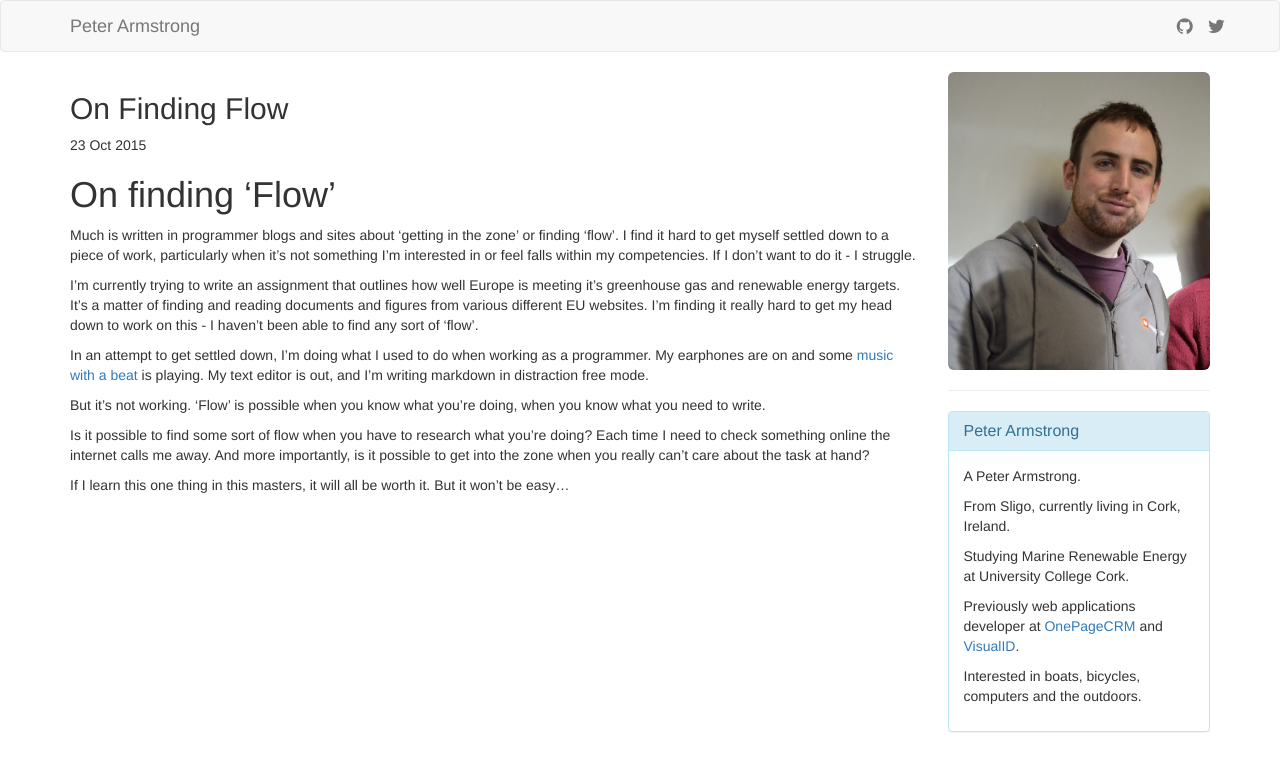
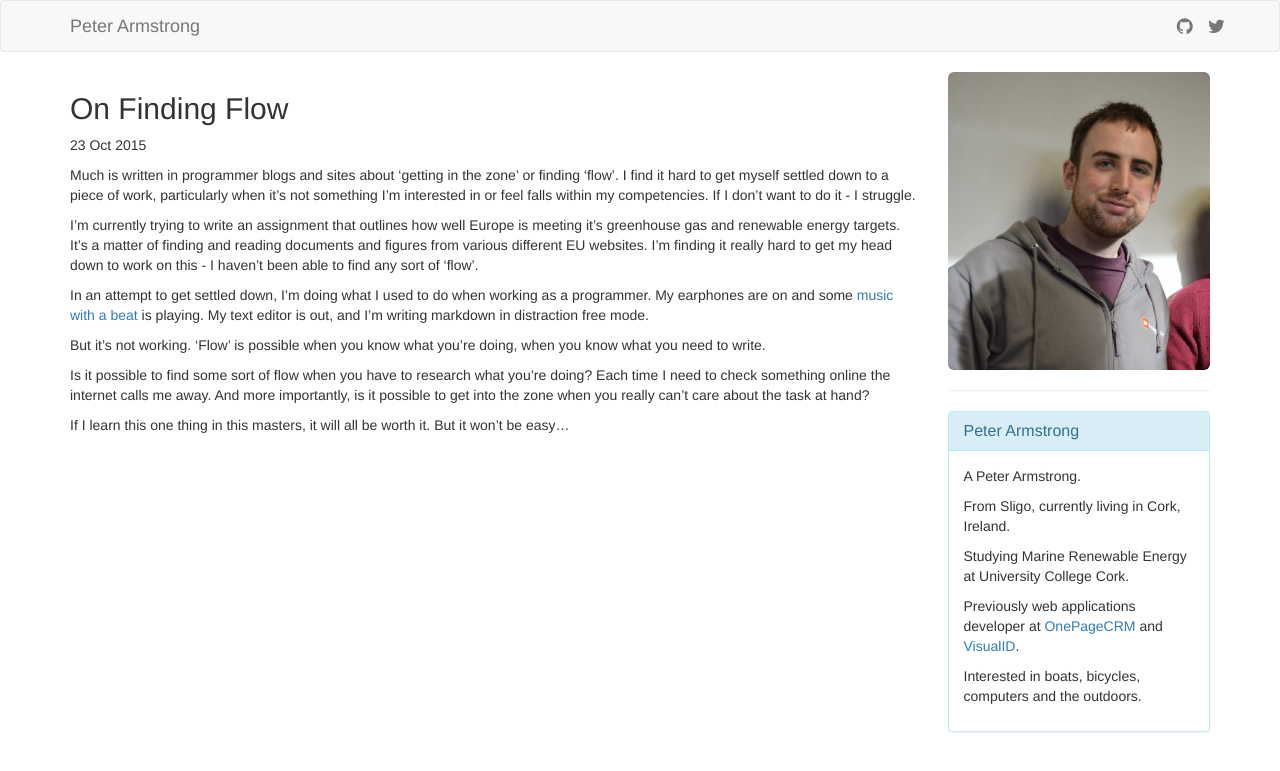
Before and after one commit to peteretep/peteretep.github.io, a Jekyll site: the page built from _posts/2015-10-23-on-finding-flow.md, in a window 1280 px wide. Shown: the top 771 px of the page. Built offline with Jekyll 4.4.1, drawn with Linux system fonts in a browser that asks for light colours; nearby versions of some CDN libraries; Markdown is read by kramdown in place of the engine named in the settings.

Commit message:
fix title

```diff
--- a/_posts/2015-10-23-on-finding-flow.md
+++ b/_posts/2015-10-23-on-finding-flow.md
@@ -5,8 +5,6 @@ slug: "flow"
 category: engineering
 author: peter
 ---
-
-# On finding 'Flow'
 
 Much is written in programmer blogs and sites about 'getting in the zone' or finding 'flow'. I find it hard to get myself settled down to a piece of work, particularly when it's not something I'm interested in or feel falls within my competencies. If I don't want to do it - I struggle.
 
```
